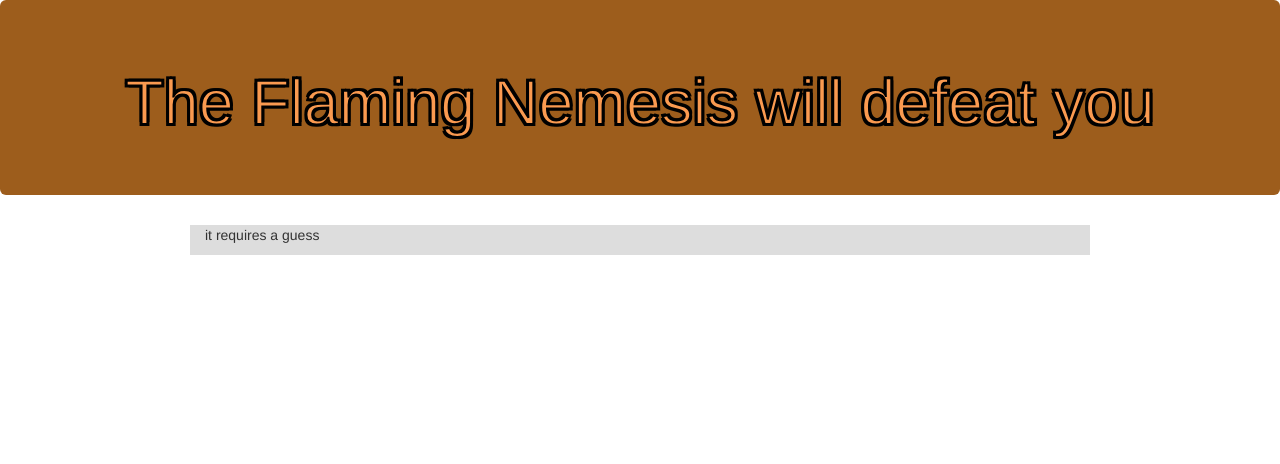
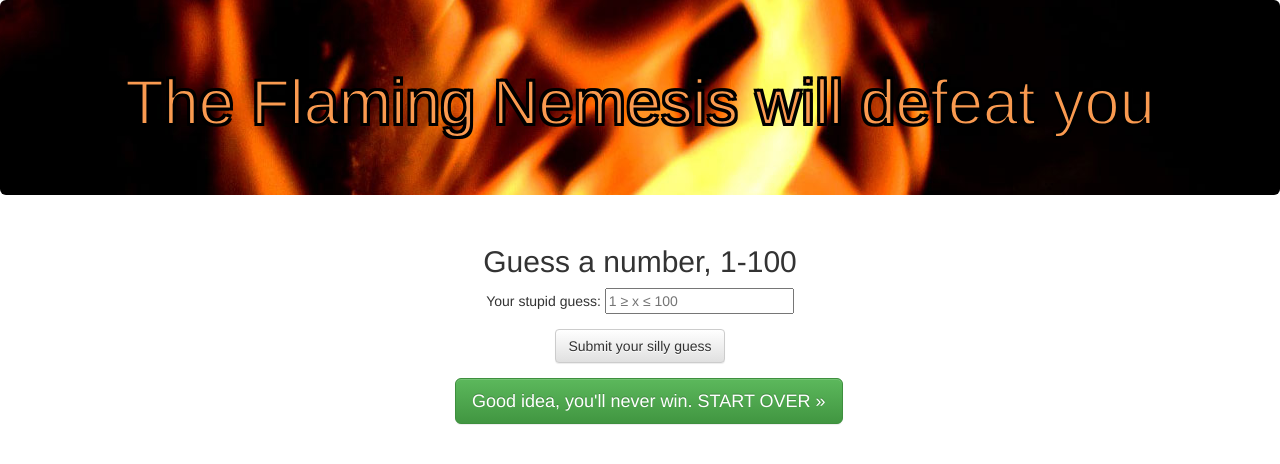
Before and after one commit to seanjohnite/flaming-nemesis, a plain HTML site: page index.html in a window 1280 px wide. Drawn offline with Linux system fonts and the light colour scheme.

Commit message:
add more styling and form

```diff
--- a/css/styles.css
+++ b/css/styles.css
@@ -19,7 +19,11 @@
 	       2px 2px 0 #000;
 }
 
+/**
+ * Main content
+ */
 .container {
-	width: 900px;
-	background-color: #ddd;
+	width: 400px;
+	border-radius: 5px;
+	text-align: center;
 }
--- a/index.html
+++ b/index.html
@@ -14,11 +14,26 @@
   <div class="jumbotron img-rounded">
     <h1>The Flaming Nemesis will defeat you</h1>
   </div>
+
   <div class="container">
-    <p>it requires a guess</p>
+    <h2>Guess a number, 1-100</h2>
 
 
+    <form action="#">
+      <div class="form-group">
+        Your stupid guess: <input class="formcontrol" type="number" placeholder="1 ≥ x ≤ 100">
+      </div>
+      <div class="form-group">
+        <input class="formcontrol btn btn-default" type="submit" value="Submit your silly guess">
+      </div>
+    </form>
+
+
+    <a class="btn btn-lg btn-success" href="#">Good idea, you'll never win. START OVER &raquo;</a>
   </div>
+
+
+
 
 
 </body>
```
Also changed, not shown: img/flames.jpg (added).
